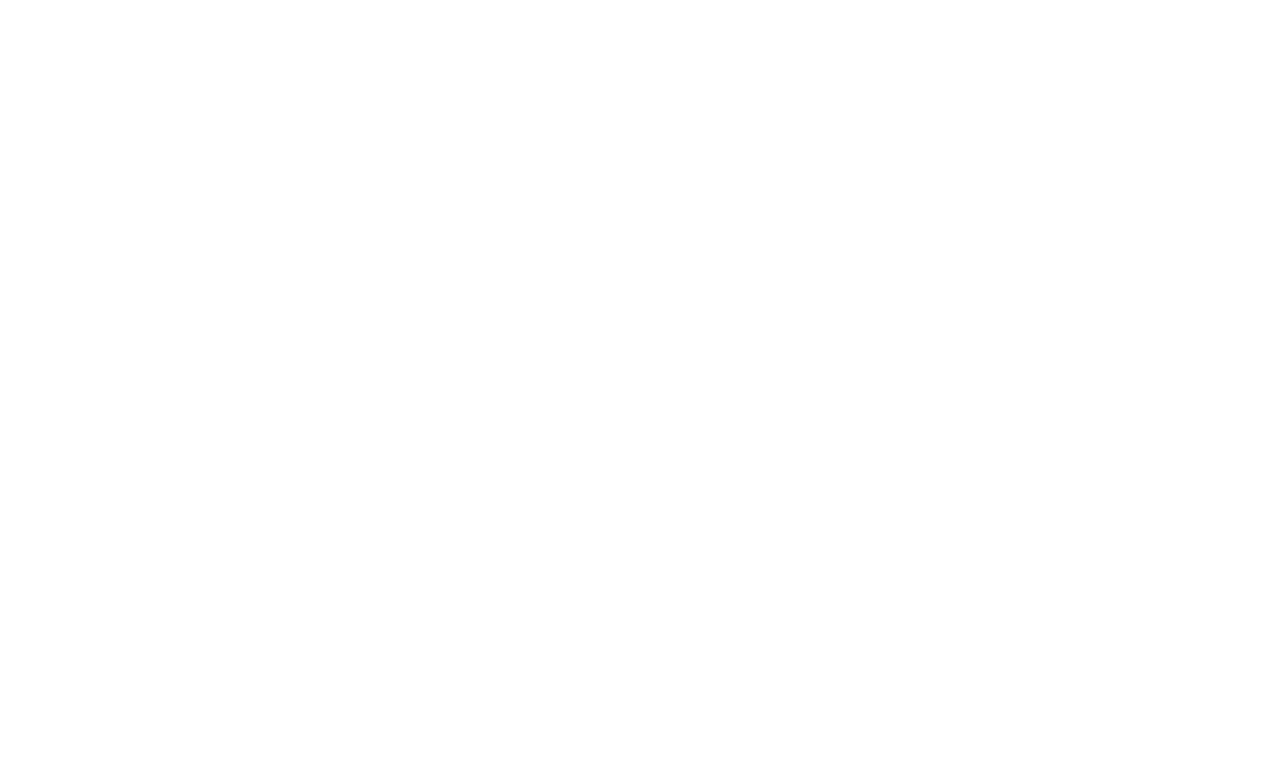
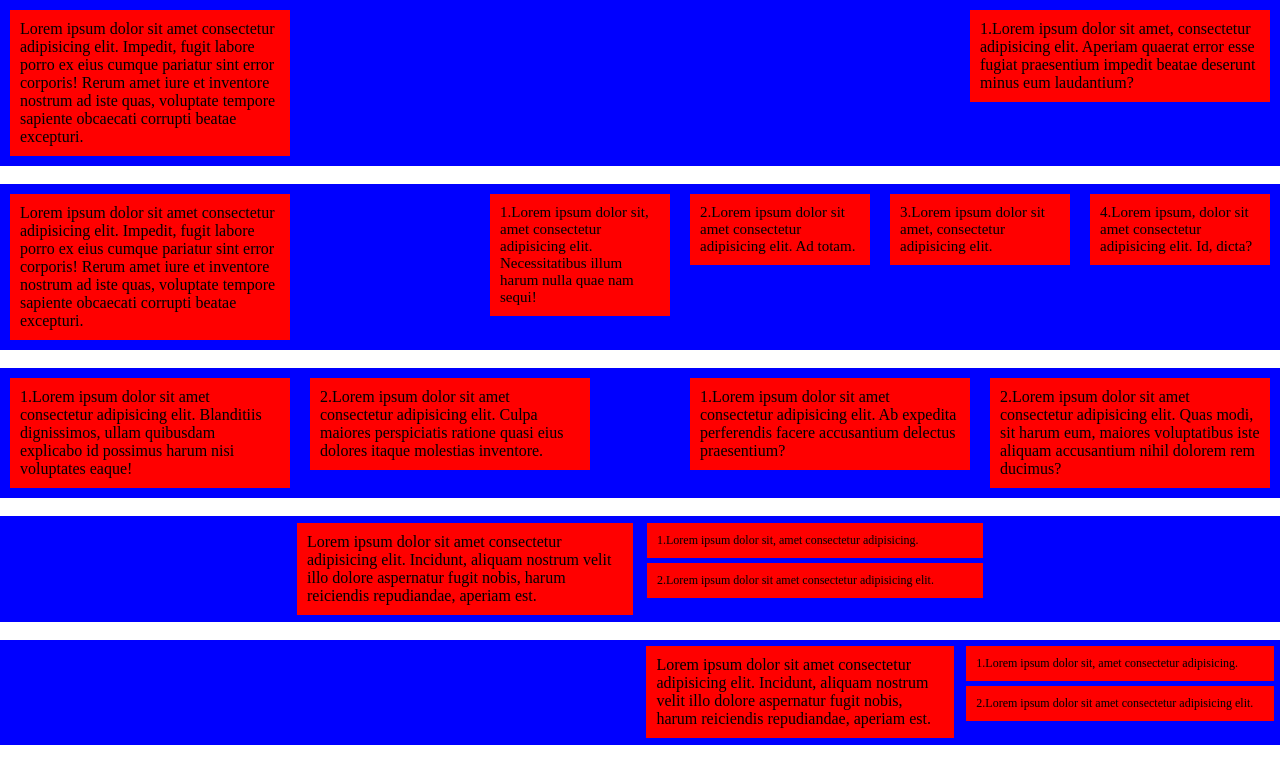
Before and after one commit to LenaVeleva/Lesson-09, a plain HTML site: page index.html in a window 1280 px wide. Drawn offline with Linux system fonts and the light colour scheme.

Commit message:
created fil style and added html structure

```diff
--- a/index.html
+++ b/index.html
@@ -4,9 +4,98 @@
     <meta charset="UTF-8">
     <meta http-equiv="X-UA-Compatible" content="IE=edge">
     <meta name="viewport" content="width=device-width, initial-scale=1.0">
-    <title>Document</title>
+    <link rel="stylesheet" href="style.css">
+    <title>Float</title>
 </head>
 <body>
-
+    <div class="header">
+        <div class="logo">
+            Lorem ipsum dolor sit amet consectetur adipisicing elit. Impedit, fugit labore porro ex eius cumque pariatur sint error corporis! Rerum amet iure et inventore nostrum ad iste quas, voluptate tempore sapiente obcaecati corrupti beatae excepturi.
+        </div>
+        <div class="desс">
+            1.Lorem ipsum dolor sit amet, consectetur adipisicing elit. Aperiam quaerat error esse fugiat praesentium impedit beatae deserunt minus eum laudantium?
+        </div>
+        <div class="clearfix"></div>
+    </div>
+    <br>
+    <div class="header">
+        <div class="logo">
+            Lorem ipsum dolor sit amet consectetur adipisicing elit. Impedit, fugit labore porro ex eius cumque pariatur sint error corporis! Rerum amet iure et inventore nostrum ad iste quas, voluptate tempore sapiente obcaecati corrupti beatae excepturi.
+        </div>
+        <div class="container_first">
+            <div class="text">
+                1.Lorem ipsum dolor sit, amet consectetur adipisicing elit. Necessitatibus illum harum nulla quae nam sequi!
+            </div>
+            <div class="text">
+                2.Lorem ipsum dolor sit amet consectetur adipisicing elit. Ad totam.
+            </div>
+            <div class="text">
+                3.Lorem ipsum dolor sit amet, consectetur adipisicing elit.
+            </div>
+            <div class="text">
+                4.Lorem ipsum, dolor sit amet consectetur adipisicing elit. Id, dicta?
+            </div>
+            <div class="clearfix"></div>
+        </div>
+        <div class="clearfix"></div>
+    </div>
+    <br>
+    <div class="header">
+        <div class="container_second">
+            <div class="text_second">
+                1.Lorem ipsum dolor sit amet consectetur adipisicing elit. Blanditiis dignissimos, ullam quibusdam explicabo id possimus harum nisi voluptates eaque!
+            </div>
+            <div class="text_second">
+                2.Lorem ipsum dolor sit amet consectetur adipisicing elit. Culpa maiores perspiciatis ratione quasi eius dolores itaque molestias inventore.
+            </div>
+            <div class="clearfix"></div>
+        </div>
+        <div class="container_first">
+            <div class="text_second">
+                1.Lorem ipsum dolor sit amet consectetur adipisicing elit. Ab expedita perferendis facere accusantium delectus praesentium?
+            </div>
+            <div class="text_second">
+                2.Lorem ipsum dolor sit amet consectetur adipisicing elit. Quas modi, sit harum eum, maiores voluptatibus iste aliquam accusantium nihil dolorem rem ducimus?
+            </div>
+            <div class="clearfix"></div>
+        </div>
+        <div class="clearfix"></div>
+    </div>
+    <br>
+    <div class="header">
+        <div class="container_third">
+            <div class="text-third">
+                Lorem ipsum dolor sit amet consectetur adipisicing elit. Incidunt, aliquam nostrum velit illo dolore aspernatur fugit nobis, harum reiciendis repudiandae, aperiam est.
+            </div>
+            <div class="container_fourth">
+                <div class="text-fourth">
+                    1.Lorem ipsum dolor sit, amet consectetur adipisicing.
+                </div>
+                <div class="text-fourth">
+                    2.Lorem ipsum dolor sit amet consectetur adipisicing elit.
+                </div>
+            </div>
+            <div class="clearfix"></div>
+        </div>
+        <div class="clearfix"></div>
+    </div>
+    <br>
+    <div class="header">
+        <div class="container_fifth">
+            <div class="text-third">
+                Lorem ipsum dolor sit amet consectetur adipisicing elit. Incidunt, aliquam nostrum velit illo dolore aspernatur fugit nobis, harum reiciendis repudiandae, aperiam est.
+            </div>
+            <div class="container_fourth">
+                <div class="text-fourth">
+                    1.Lorem ipsum dolor sit, amet consectetur adipisicing.
+                </div>
+                <div class="text-fourth">
+                    2.Lorem ipsum dolor sit amet consectetur adipisicing elit.
+                </div>
+            </div>
+            <div class="clearfix"></div>
+        </div>
+        <div class="clearfix"></div>
+    </div>
 </body>
 </html>
--- /dev/null
+++ b/style.css
@@ -0,0 +1,85 @@
+body {
+    margin: 0;
+}
+* {
+    box-sizing: border-box;
+}
+.header {
+    background-color: blue;
+    /* border: 2px solid black; */
+}
+.logo {
+    background-color: red;
+    width: 280px;
+    float: left;
+    padding: 10px;
+    display: block;
+    margin: 10px;
+}
+.desс {
+    background-color: red;
+    width: 300px;
+    float: right;
+    padding: 10px;
+    display: block;
+    margin: 10px;
+}
+.text {
+    background-color: red;
+    width: 180px;
+    font-size: 15px;
+    float: left;
+    padding: 10px;
+    display: block;
+    margin: 10px;
+}
+.text_second {
+    background-color: red;
+    width: 280px;
+    float: left;
+    padding: 10px;
+    display: block;
+    margin: 10px;
+}
+.text-third {
+    background-color: red;
+    width: 48%;
+    float: left;
+    padding: 10px;
+    display: block;
+    margin: 1%;
+}
+.text-fourth {
+    background-color: red;
+    padding: 10px;
+    display: block;
+    font-size: 12px;
+    margin-bottom: 5px;
+}
+.container_first {
+    float: right;
+    display: block;
+}
+.container_second {
+    float: left;
+    display: block;
+}
+.container_third {
+    display: block;
+    margin: auto;
+    width: 700px;
+}
+.container_fourth {
+    display: block;
+    float: left;
+    width: 48%;
+    margin: 1%;
+}
+.container_fifth {
+    display: block;
+    float: right;
+    width: 50%;
+}
+.clearfix {
+    clear: both;
+}
```
